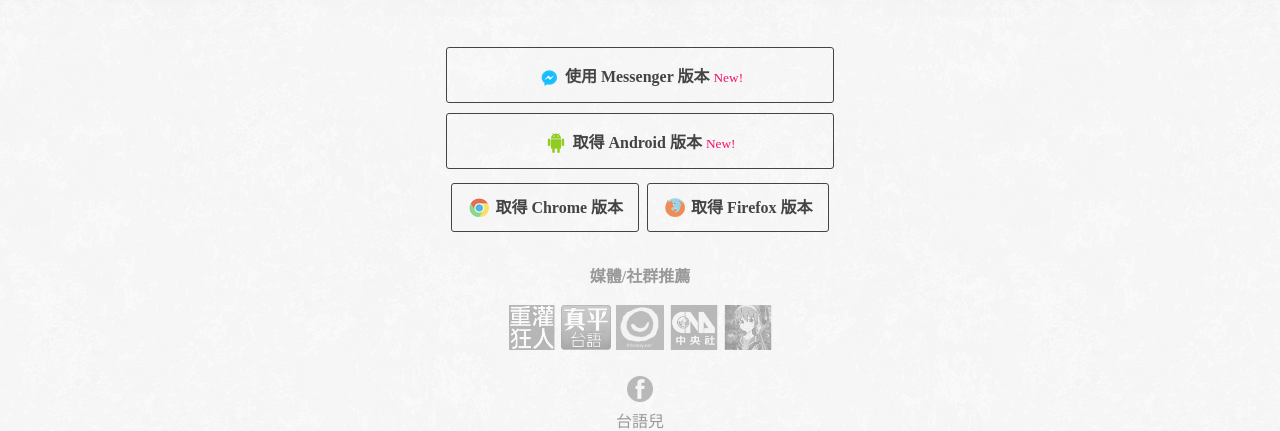
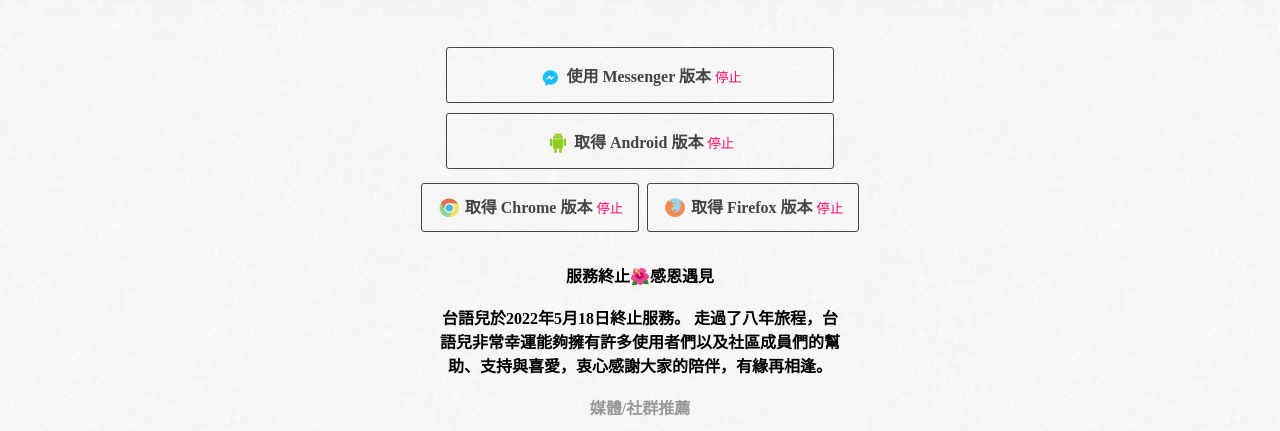
Before and after one commit to baconbao/TaiwaneseWizard, a plain HTML site: page index.html in a window 1280 px wide. Shown: the part 372-803 px from the top of the page. Drawn offline with Linux system fonts and the light colour scheme.

Commit message:
Add notification for project retirement

```diff
--- a/index.html
+++ b/index.html
@@ -34,9 +34,16 @@
   <div id="logo" onClick="ga('send', 'event', 'player', 'play', 'click')"><img src="img/faceBackground.png" style="width:100%;" title="讓台語再次朗讀！" /><span id="face">^ _ ^</span></div>
   <audio id="ttsplayer" preload="auto"></audio>
   <div id="downloadBox">
-    <a class="mybtn-full" href="https://m.me/TaiwaneseWizard" target="_blank" onClick="ga('send', 'event', 'button', 'download', 'dl_messenger')"><span class="icon-messenger">&nbsp;</span> 使用 Messenger 版本 <small class="new">New!</small></a>
-    <a class="mybtn-full fix_margin" href="https://play.google.com/store/apps/details?id=com.baconbao.taiwanesewizard" target="_blank" onClick="ga('send', 'event', 'button', 'download', 'dl_android')"><span class="icon-android">&nbsp;</span> 取得 Android 版本 <small class="new">New!</small></a>
-    <a class="mybtn" href="https://chrome.google.com/webstore/detail/%E5%8F%B0%E8%AA%9E%E5%85%92/kckmkinefemhpfnilhkkipfaofenfoja" target="_blank" onClick="ga('send', 'event', 'button', 'download', 'dl_chrome')"><span class="icon-chrome">&nbsp;</span> 取得 Chrome 版本</a>&nbsp;&nbsp;<a class="mybtn" href="https://addons.mozilla.org/zh-TW/firefox/addon/taiwanesewizard/" target="_blank" onClick="ga('send', 'event', 'button', 'download', 'dl_firefox')"><span class="icon-firefox">&nbsp;</span> 取得 Firefox 版本</a>
+    <a class="mybtn-full" href="#https://m.me/TaiwaneseWizard" style="cursor:not-allowed;" onClick="ga('send', 'event', 'button', 'download', 'dl_messenger')"><span class="icon-messenger">&nbsp;</span> 使用 Messenger 版本 <small class="new">停止</small></a>
+    <a class="mybtn-full fix_margin" href="#https://play.google.com/store/apps/details?id=com.baconbao.taiwanesewizard" style="cursor:not-allowed;" onClick="ga('send', 'event', 'button', 'download', 'dl_android')"><span class="icon-android">&nbsp;</span> 取得 Android 版本 <small class="new">停止</small></a>
+    <a class="mybtn" href="#https://chrome.google.com/webstore/detail/%E5%8F%B0%E8%AA%9E%E5%85%92/kckmkinefemhpfnilhkkipfaofenfoja" style="cursor:not-allowed;" onClick="ga('send', 'event', 'button', 'download', 'dl_chrome')"><span class="icon-chrome">&nbsp;</span> 取得 Chrome 版本 <small class="new">停止</small></a>&nbsp;&nbsp;<a class="mybtn" href="#https://addons.mozilla.org/zh-TW/firefox/addon/taiwanesewizard/" style="cursor:not-allowed;" onClick="ga('send', 'event', 'button', 'download', 'dl_firefox')"><span class="icon-firefox">&nbsp;</span> 取得 Firefox 版本 <small class="new">停止</small></a>
+  </div>
+  <div id="notify">
+    服務終止🌺感恩遇見<br /><br />
+    <div class="paper">
+      台語兒於2022年5月18日終止服務。 走過了八年旅程，台語兒非常幸運能夠擁有許多使用者們以及社區成員們的幫助、支持與喜愛，衷心感謝大家的陪伴，有緣再相逢。
+    </div>
+    <br />
   </div>
   <div id="thanks">
     媒體/社群推薦<br /><br />
--- a/main.css
+++ b/main.css
@@ -153,6 +153,16 @@
   color: #F50E6B;
   font-weight: normal;
 }
+#notify {
+  color: #000;
+  text-align: center;
+  font-weight: bold;
+  font-family: 'Microsoft JhengHei','微軟正黑體';
+}
+#notify .paper {
+  max-width: 400px;
+  margin: 0 auto;
+}
 @media only screen and (max-width:750px) {
   body {
     padding-left: 15px;
```
